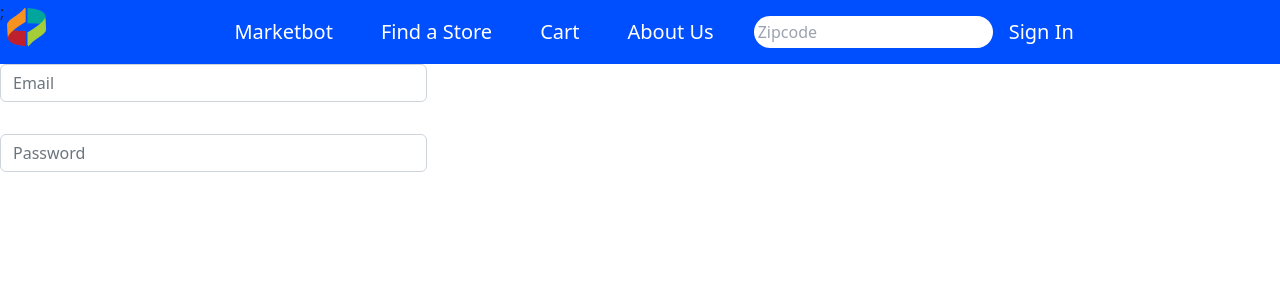
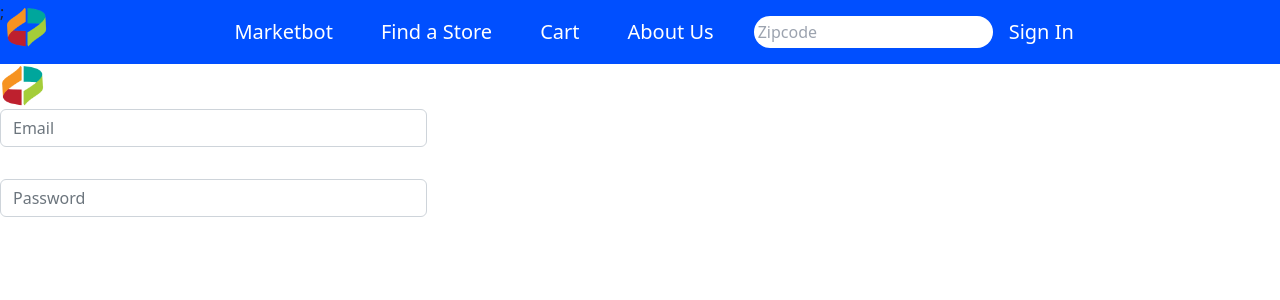
Before and after one commit to willdoesprojects/marketbot, a React (Create React App) app: page /signin in a window 1280 px wide. Shown: the top 300 px of the page. Built offline with nearby package versions, Linux system fonts and the light colour scheme.

Commit message:
modified:   src/components/SearchBar.js 	new file:   src/components/SignIn.css 	modified:   src/components/SignIn.js

```diff
--- a/src/components/SearchBar.js
+++ b/src/components/SearchBar.js
@@ -23,13 +23,13 @@ function SearchBar({placeholder, data}) {
     return (
         <div className ="search relative h-screen">
             <div className="searchInputs absolute top-1/2 left-1/2 transform -translate-x-1/2 -translate-y-1/2 w-4/5">
-                <input type="text" class = "w-full border-12 border-black rounded-full py-2 px-4 outline-transparent text-black dark:text-black-dark" placeHolder={placeholder} onChange={handleFilter} maxLength={15}/>
+                <input type="text" class = "w-full border-12 border-black rounded-full py-2 px-4 outline-black text-black dark:text-black-dark" placeHolder={placeholder} onChange={handleFilter} maxLength={15}/>
                 <div className="searchIcon absolute top-1/2 transform -translate-y-1/2 right-4">
                     <SearchIcon />
                 </div>
             </div>
             {filiteredData.length != 0 && (
-            <div className = " ">
+            <div className = "dataResult absolute bottom-1/2 left-1/2 transform -translate-x-1/2 -translate-y-1/2 w-4/5">
                 {filiteredData.slice(0, 5).map((value, key) => {
                     return <div>{value.groccery} </div>;
                 })}
--- /dev/null
+++ b/src/components/SignIn.css
@@ -0,0 +1,6 @@
+.imageLogo {
+    height: 45px;
+    width: 45px;
+    position: relative;
+    background-position-x: center;
+}
--- a/src/components/SignIn.js
+++ b/src/components/SignIn.js
@@ -1,14 +1,20 @@
 import React, { useState } from "react";
 import Form from "react-bootstrap/Form";
 import Button from "react-bootstrap/Button";
-
+import logo from './logo.PNG';
+import './SignIn.css'
 function SignIn() {
     return (
+
+
         <Form>
+            <div className = "imageLogo">
+            <img src={logo} />
+            </div>
             <Form.Group className="mb-8 w-1/3 focus:border-[#004e36]">
                 <Form.Control placeHolder="Email"></Form.Control>
             </Form.Group>
-            <Form.Group className = "w-1/3">
+            <Form.Group className="w-1/3">
                 <Form.Control placeHolder="Password"></Form.Control>
             </Form.Group>
         </Form>
```
